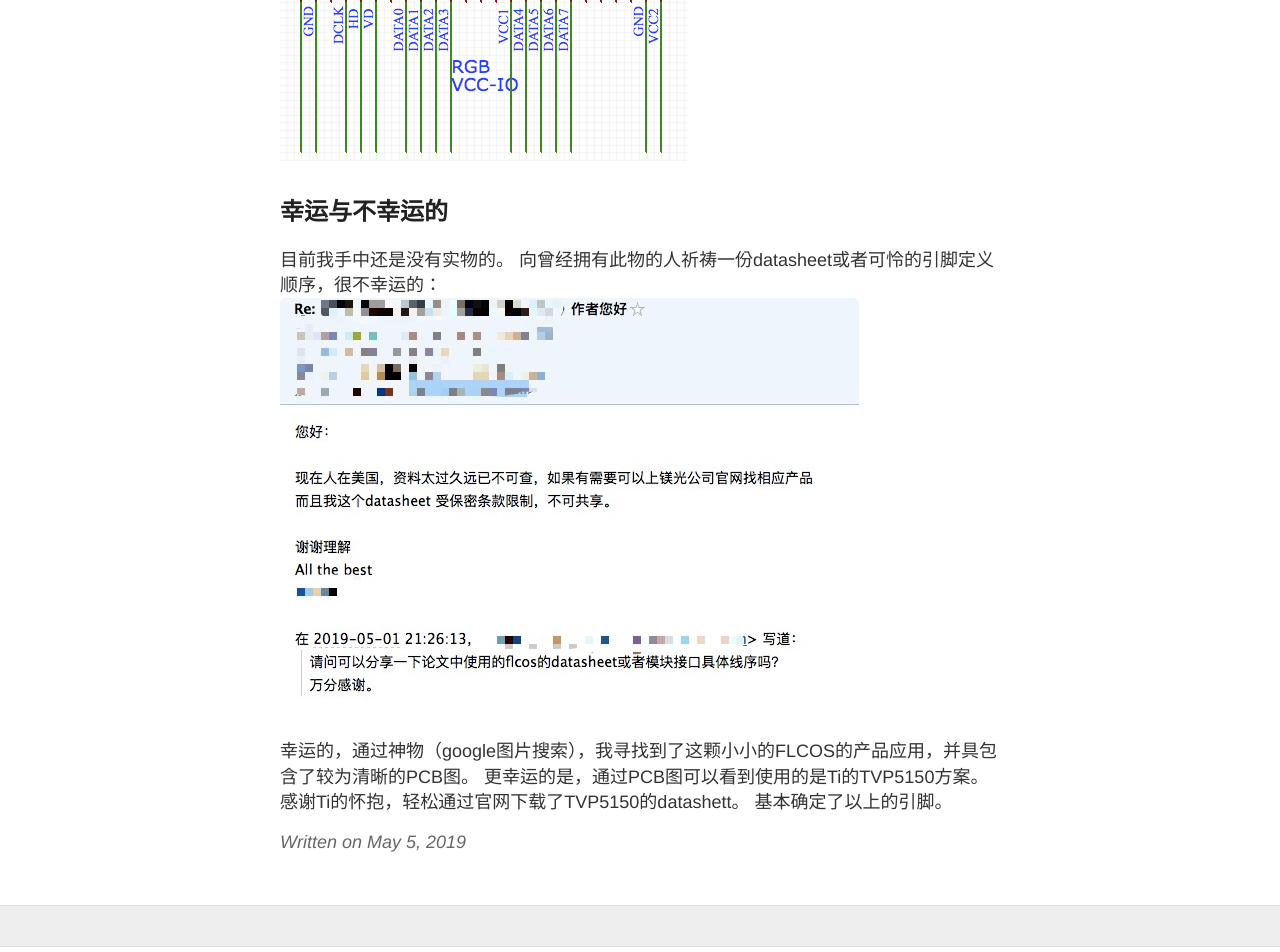
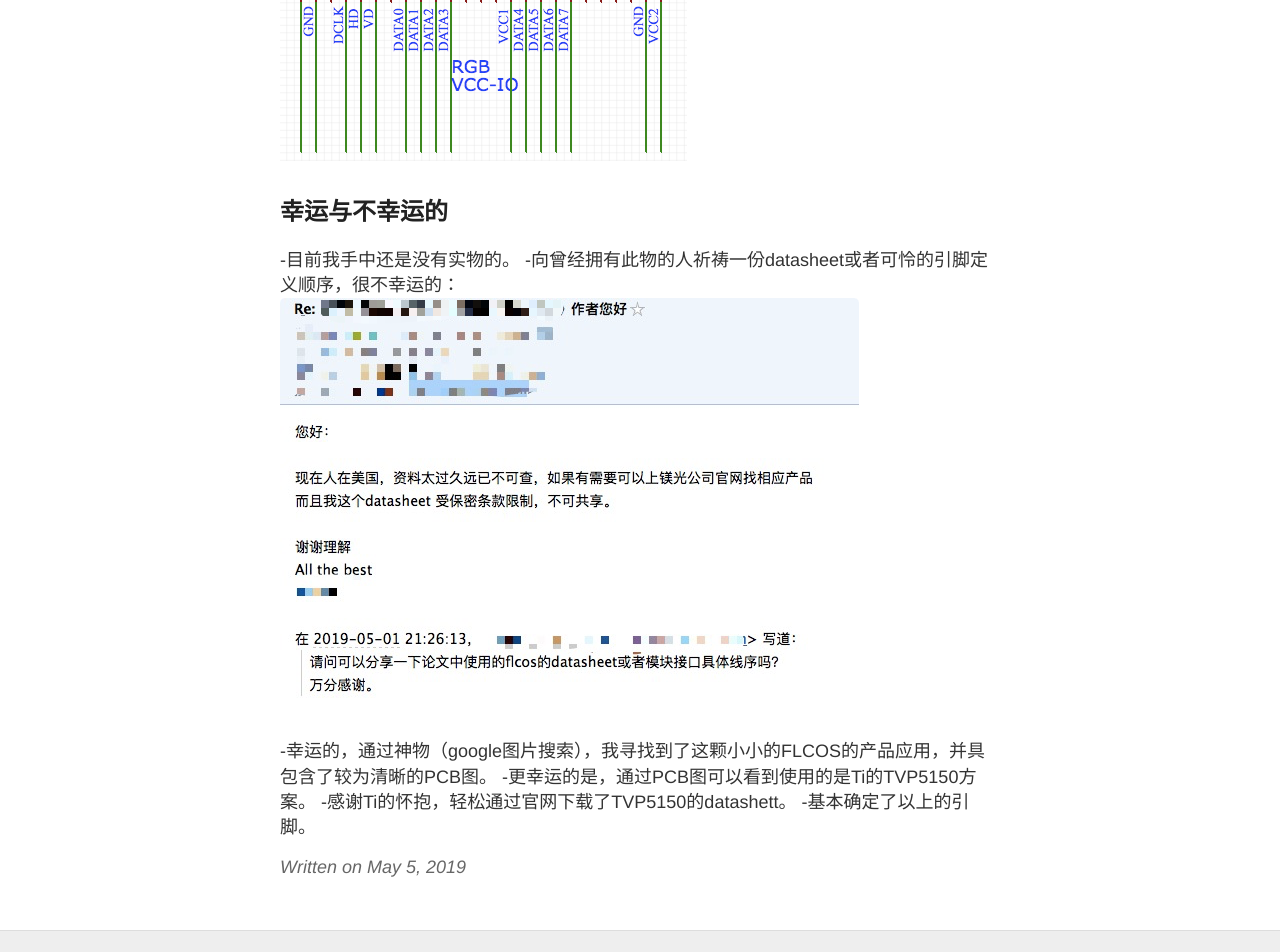
Before and after one commit to io-hack/io-hack.github.io, a Jekyll site: the page built from _posts/2019-05-05-4.99-FLCOS.md, in a window 1280 px wide and 1400 px high, scrolled down 342 px. Shown: the part 428-1380 px from the top of the window. Built offline with Jekyll 4.4.1, drawn with Linux system fonts in a browser that asks for light colours; our own code applies the rules of GitHub Pages for plain Markdown files.

```diff
--- a/_posts/2019-05-05-4.99-FLCOS.md
+++ b/_posts/2019-05-05-4.99-FLCOS.md
@@ -11,11 +11,11 @@ published: true
 
 ## 幸运与不幸运的
 
-目前我手中还是没有实物的。
-向曾经拥有此物的人祈祷一份datasheet或者可怜的引脚定义顺序，很不幸运的：
+-目前我手中还是没有实物的。
+-向曾经拥有此物的人祈祷一份datasheet或者可怜的引脚定义顺序，很不幸运的：
 ![](https://raw.githubusercontent.com/io-hack/io-hack.github.io/master/dl/img5.png)
 
-幸运的，通过神物（google图片搜索），我寻找到了这颗小小的FLCOS的产品应用，并具包含了较为清晰的PCB图。
-更幸运的是，通过PCB图可以看到使用的是Ti的TVP5150方案。
-感谢Ti的怀抱，轻松通过官网下载了TVP5150的datashett。
-基本确定了以上的引脚。
+-幸运的，通过神物（google图片搜索），我寻找到了这颗小小的FLCOS的产品应用，并具包含了较为清晰的PCB图。
+-更幸运的是，通过PCB图可以看到使用的是Ti的TVP5150方案。
+-感谢Ti的怀抱，轻松通过官网下载了TVP5150的datashett。
+-基本确定了以上的引脚。
```
